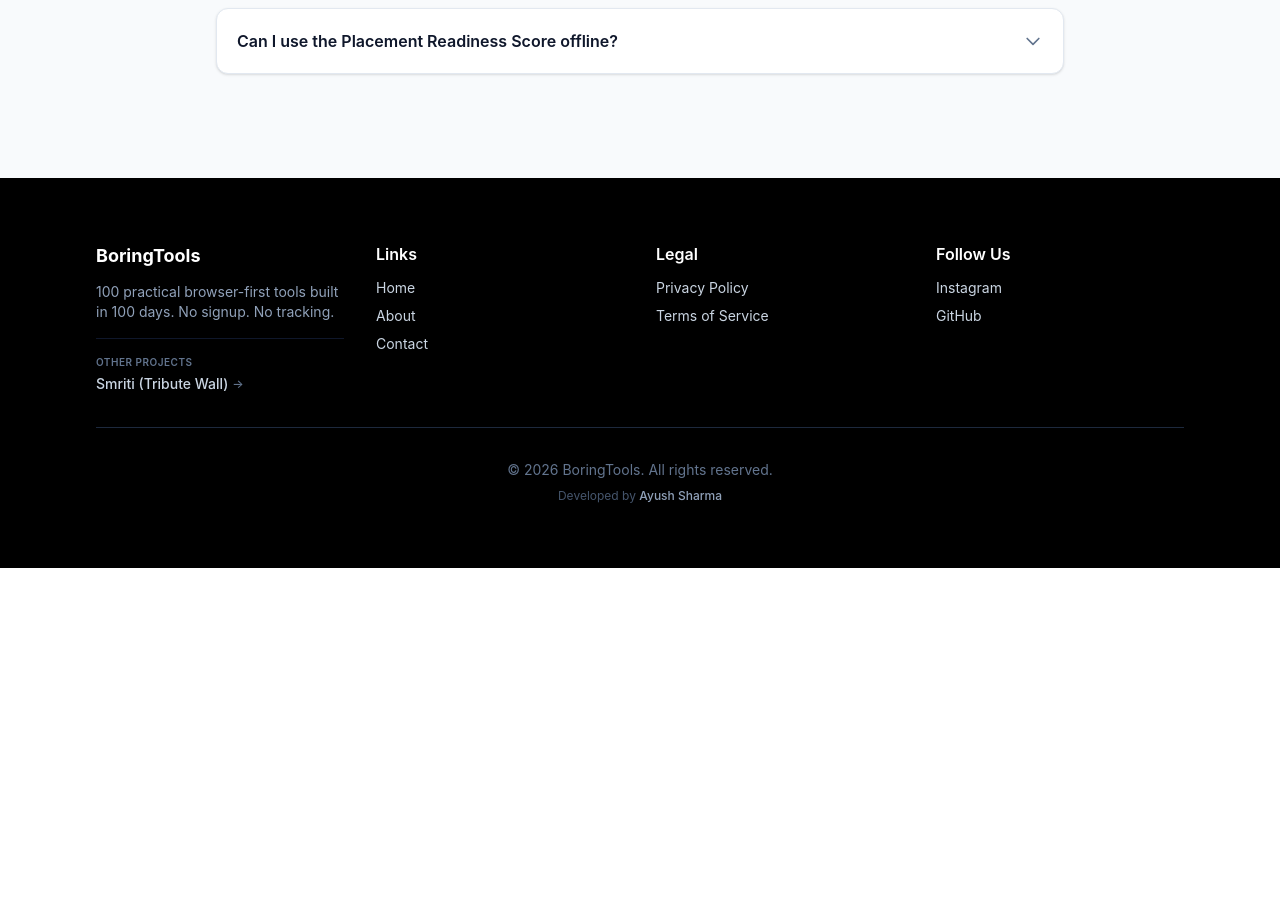
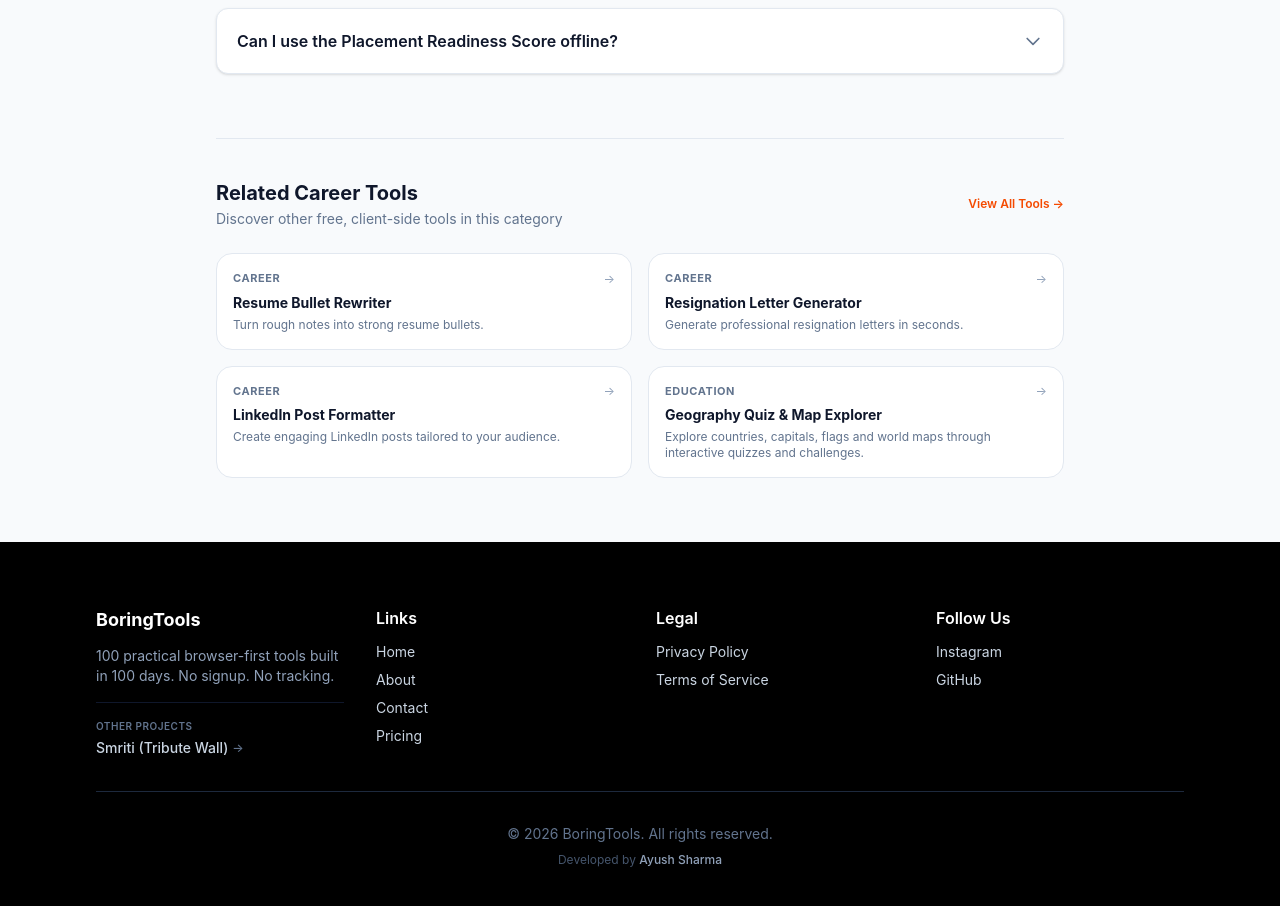
Before and after one commit to ius-sharma/boring-tools, a Next.js app: page /placement-readiness-score in a window 1280 px wide. Shown: the part 1940-2846 px from the top of the page. Before the commit the page ends 2508 px from the top, so only its background shows below. Built offline with nearby package versions, Linux system fonts and the light colour scheme; no server answers.

Commit message:
Updated few error and new things also added

```diff
--- a/app/components/ToolContentFooter.jsx
+++ b/app/components/ToolContentFooter.jsx
@@ -1,8 +1,11 @@
 "use client";
 
 import { usePathname } from "next/navigation";
-import { useState } from "react";
+import { useState, useMemo } from "react";
+import Link from "next/link";
 import { tools } from "../tools-data";
+import StructuredData from "./StructuredData";
+import { getFaqSchema } from "@/lib/seo";
 
 export default function ToolContentFooter() {
   const pathname = usePathname();
@@ -194,8 +197,29 @@ export default function ToolContentFooter() {
 
   const content = getToolContent();
 
+  const relatedTools = useMemo(() => {
+    if (!tool) return [];
+    const sameCategory = tools.filter(
+      (t) => t.category === tool.category && t.id !== tool.id && t.status === "Live"
+    );
+    if (sameCategory.length >= 4) {
+      return sameCategory.slice(0, 4);
+    }
+    const otherTools = tools.filter(
+      (t) =>
+        t.id !== tool.id &&
+        t.status === "Live" &&
+        !sameCategory.some((sc) => sc.id === t.id)
+    );
+    return [...sameCategory, ...otherTools].slice(0, 4);
+  }, [tool]);
+
+  const faqSchema = content?.faqs ? getFaqSchema(content.faqs) : null;
+
   return (
     <div className="w-full bg-slate-50 border-t border-slate-200 mt-12">
+      {faqSchema && <StructuredData data={faqSchema} />}
+
       {/* Tool Info Guide (Only rendered on valid tool pages) */}
       {content && (
         <section className="mx-auto max-w-4xl px-6 py-12 sm:py-16">
@@ -248,6 +272,55 @@ export default function ToolContentFooter() {
               ))}
             </div>
           </div>
+
+          {/* Related Tools Cross-Links Section */}
+          {relatedTools.length > 0 && (
+            <div className="border-t border-slate-200 pt-10 mt-6">
+              <div className="flex items-center justify-between mb-6">
+                <div>
+                  <h3 className="text-xl font-bold text-slate-900">
+                    Related {tool?.category || "Browser"} Tools
+                  </h3>
+                  <p className="text-sm text-slate-500 mt-0.5">
+                    Discover other free, client-side tools in this category
+                  </p>
+                </div>
+                <Link
+                  href="/#find-tools"
+                  className="text-xs font-semibold text-orange-600 hover:text-orange-700 transition hidden sm:inline"
+                >
+                  View All Tools →
+                </Link>
+              </div>
+
+              <div className="grid grid-cols-1 sm:grid-cols-2 gap-4">
+                {relatedTools.map((rt) => (
+                  <Link
+                    key={rt.id}
+                    href={rt.href}
+                    className="p-4 rounded-2xl bg-white border border-slate-200 hover:border-slate-300 hover:shadow-sm transition group flex flex-col justify-between"
+                  >
+                    <div>
+                      <div className="flex items-center justify-between mb-1.5">
+                        <span className="text-[11px] font-bold text-slate-500 uppercase tracking-wider">
+                          {rt.category}
+                        </span>
+                        <span className="text-xs text-slate-400 group-hover:text-orange-600 transition">
+                          →
+                        </span>
+                      </div>
+                      <h4 className="text-sm font-bold text-slate-900 group-hover:text-orange-600 transition">
+                        {rt.name}
+                      </h4>
+                      <p className="text-xs text-slate-500 line-clamp-2 mt-1">
+                        {rt.description}
+                      </p>
+                    </div>
+                  </Link>
+                ))}
+              </div>
+            </div>
+          )}
         </section>
       )}
 
@@ -257,10 +330,19 @@ export default function ToolContentFooter() {
           <div className="grid grid-cols-1 md:grid-cols-4 gap-8 mb-8">
             <div>
               <h3 className="font-bold text-white mb-3 text-lg">BoringTools</h3>
-              <p className="text-sm text-slate-400">100 practical browser-first tools built in 100 days. No signup. No tracking.</p>
+              <p className="text-sm text-slate-400">
+                100 practical browser-first tools built in 100 days. No signup. No tracking.
+              </p>
               <div className="mt-4 pt-4 border-t border-slate-900">
-                <p className="text-[10px] text-slate-500 uppercase tracking-wider font-semibold">Other Projects</p>
-                <a href="https://smritiius.vercel.app/" target="_blank" rel="noopener noreferrer" className="inline-flex items-center gap-1 mt-1 text-sm text-slate-300 hover:text-amber-300 transition group font-medium">
+                <p className="text-[10px] text-slate-500 uppercase tracking-wider font-semibold">
+                  Other Projects
+                </p>
+                <a
+                  href="https://smritiius.vercel.app/"
+                  target="_blank"
+                  rel="noopener noreferrer"
+                  className="inline-flex items-center gap-1 mt-1 text-sm text-slate-300 hover:text-amber-300 transition group font-medium"
+                >
                   <span>Smriti (Tribute Wall)</span>
                   <span className="text-xs text-slate-500 group-hover:text-amber-300">→</span>
                 </a>
@@ -270,19 +352,24 @@ export default function ToolContentFooter() {
               <h4 className="font-semibold text-white mb-3">Links</h4>
               <ul className="space-y-2 text-sm">
                 <li>
-                  <a href="/" className="hover:text-amber-300 transition">
+                  <Link href="/" className="hover:text-amber-300 transition">
                     Home
-                  </a>
+                  </Link>
                 </li>
                 <li>
-                  <a href="/about" className="hover:text-amber-300 transition">
+                  <Link href="/about" className="hover:text-amber-300 transition">
                     About
-                  </a>
+                  </Link>
                 </li>
                 <li>
-                  <a href="/contact" className="hover:text-amber-300 transition">
+                  <Link href="/contact" className="hover:text-amber-300 transition">
                     Contact
-                  </a>
+                  </Link>
+                </li>
+                <li>
+                  <Link href="/pricing" className="hover:text-amber-300 transition">
+                    Pricing
+                  </Link>
                 </li>
               </ul>
             </div>
@@ -290,14 +377,14 @@ export default function ToolContentFooter() {
               <h4 className="font-semibold text-white mb-3">Legal</h4>
               <ul className="space-y-2 text-sm">
                 <li>
-                  <a href="/privacy-policy" className="hover:text-amber-300 transition">
+                  <Link href="/privacy-policy" className="hover:text-amber-300 transition">
                     Privacy Policy
-                  </a>
+                  </Link>
                 </li>
                 <li>
-                  <a href="/terms-of-service" className="hover:text-amber-300 transition">
+                  <Link href="/terms-of-service" className="hover:text-amber-300 transition">
                     Terms of Service
-                  </a>
+                  </Link>
                 </li>
               </ul>
             </div>
@@ -305,12 +392,22 @@ export default function ToolContentFooter() {
               <h4 className="font-semibold text-white mb-3">Follow Us</h4>
               <ul className="space-y-2 text-sm">
                 <li>
-                  <a href="https://www.instagram.com/ius.sharma" target="_blank" rel="noopener noreferrer" className="hover:text-amber-300 transition">
+                  <a
+                    href="https://www.instagram.com/ius.sharma"
+                    target="_blank"
+                    rel="noopener noreferrer"
+                    className="hover:text-amber-300 transition"
+                  >
                     Instagram
                   </a>
                 </li>
                 <li>
-                  <a href="https://github.com/ius-sharma" target="_blank" rel="noopener noreferrer" className="hover:text-amber-300 transition">
+                  <a
+                    href="https://github.com/ius-sharma"
+                    target="_blank"
+                    rel="noopener noreferrer"
+                    className="hover:text-amber-300 transition"
+                  >
                     GitHub
                   </a>
                 </li>
@@ -319,7 +416,17 @@ export default function ToolContentFooter() {
           </div>
           <div className="border-t border-slate-800 pt-8 text-center text-sm text-slate-500">
             <p>© 2026 BoringTools. All rights reserved.</p>
-            <p className="text-xs text-slate-600 mt-2">Developed by <a href="https://github.com/ius-sharma" target="_blank" rel="noopener noreferrer" className="hover:text-amber-300 transition text-slate-400 font-medium">Ayush Sharma</a></p>
+            <p className="text-xs text-slate-600 mt-2">
+              Developed by{" "}
+              <a
+                href="https://github.com/ius-sharma"
+                target="_blank"
+                rel="noopener noreferrer"
+                className="hover:text-amber-300 transition text-slate-400 font-medium"
+              >
+                Ayush Sharma
+              </a>
+            </p>
           </div>
         </div>
       </footer>
```
